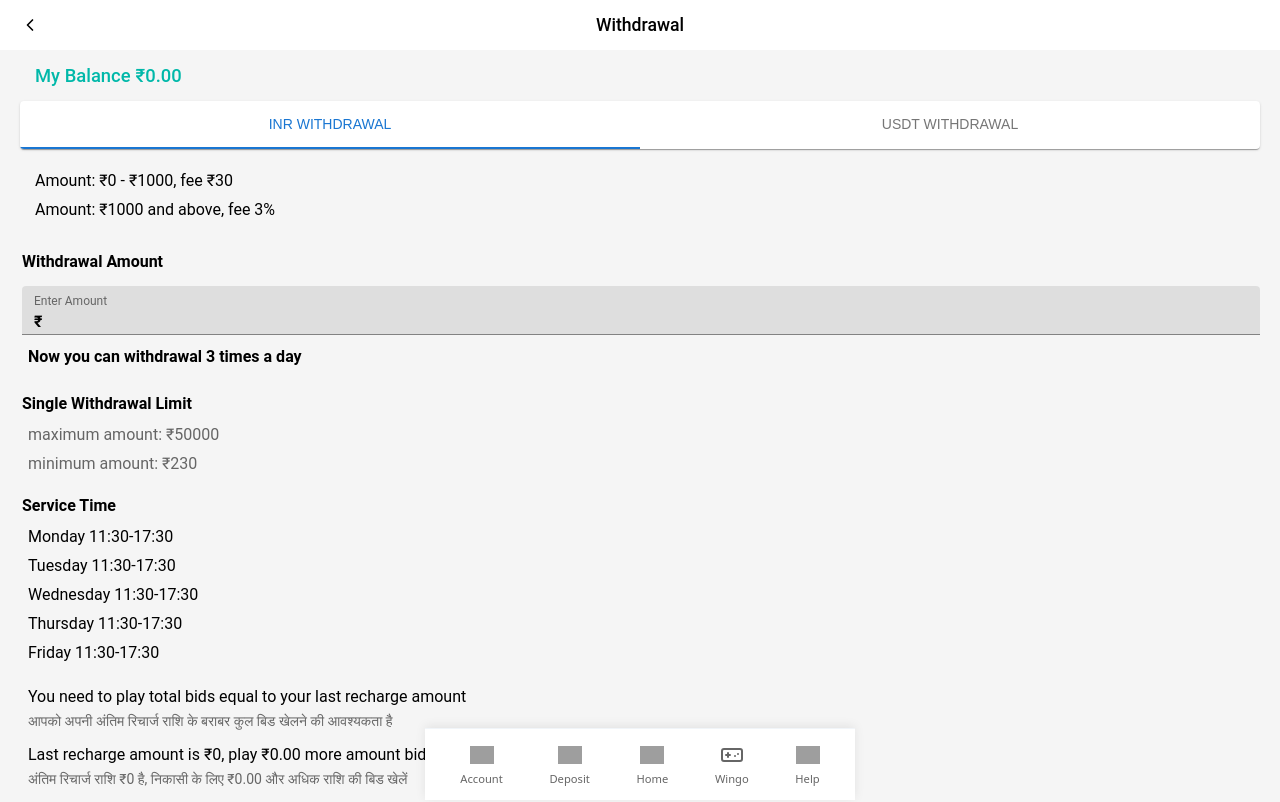
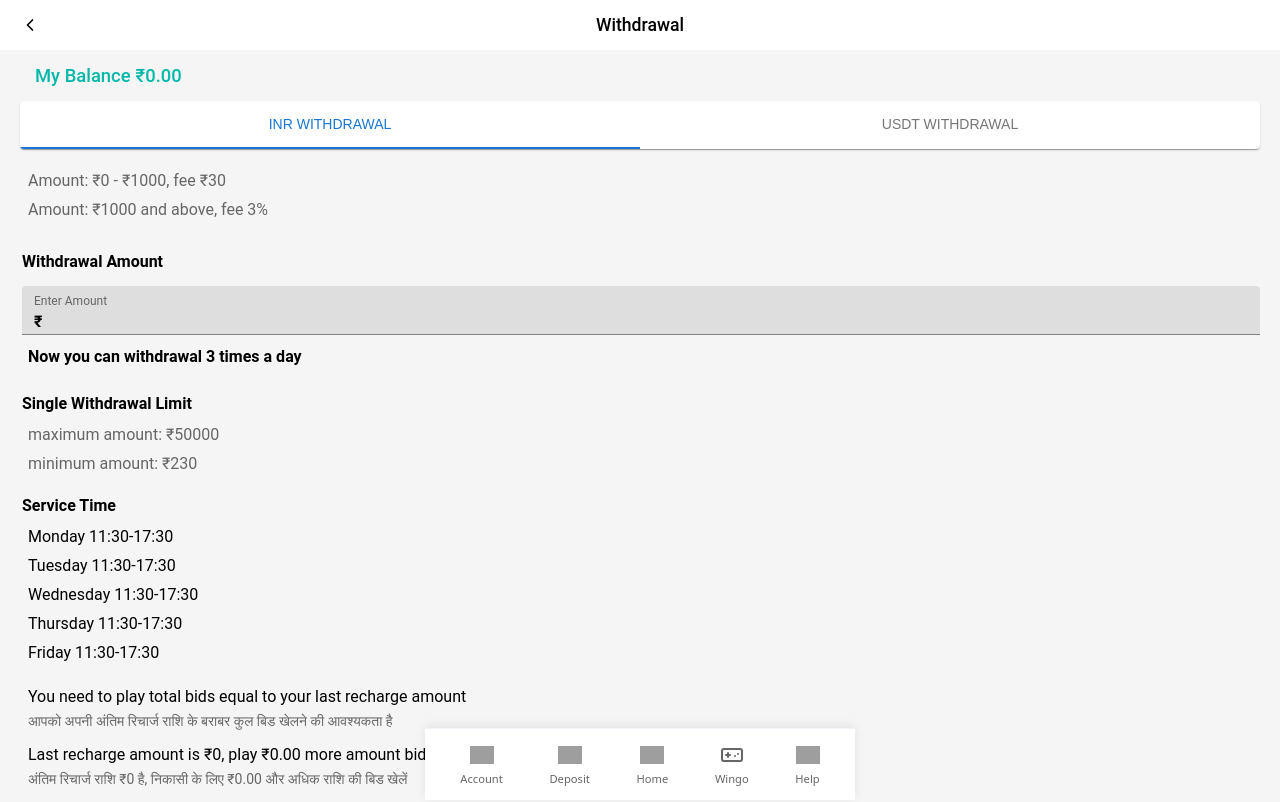
Before and after one commit to ritikgchoudhary/todaaaple, a Vue app in the folder frontend-vue/: page /withdrawal in a window 1280 px wide. Shown: the top 802 px of the page. Built offline with nearby package versions, Linux system fonts and the light colour scheme; no server answers; sample sign-in values are in the browser's storage; grey boxes are pictures that could not be loaded.

Commit message:
auto-update: sync changes 2026-03-08 09:30:07

```diff
--- a/frontend-vue/src/views/WithdrawView.vue
+++ b/frontend-vue/src/views/WithdrawView.vue
@@ -40,8 +40,8 @@
           </div>
         </div>
 
-        <div class="info-text">Amount: ₹0 - ₹1000, fee ₹30</div>
-        <div class="info-text" style="margin-bottom: 10px;">Amount: ₹1000 and above, fee 3%</div>
+        <div class="info-text" style="color: #666; padding-left: 28px;">Amount: ₹0 - ₹1000, fee ₹30</div>
+        <div class="info-text" style="margin-bottom: 10px; color: #666; padding-left: 28px;">Amount: ₹1000 and above, fee 3%</div>
 
         <div class="input-label" style="font-size: 1rem; color: black; margin-bottom: 5px;">Withdrawal Amount</div>
         <div class="input-card">
@@ -134,7 +134,7 @@
         </div>
 
         <div class="wagering-info">
-          <div class="info-text">
+          <div class="info-text" style="color: black;">
             • USDT will be sent to your TRC20 wallet address<br/>
             • Processing time: 24-48 hours<br/>
             • Network fee may apply
```
